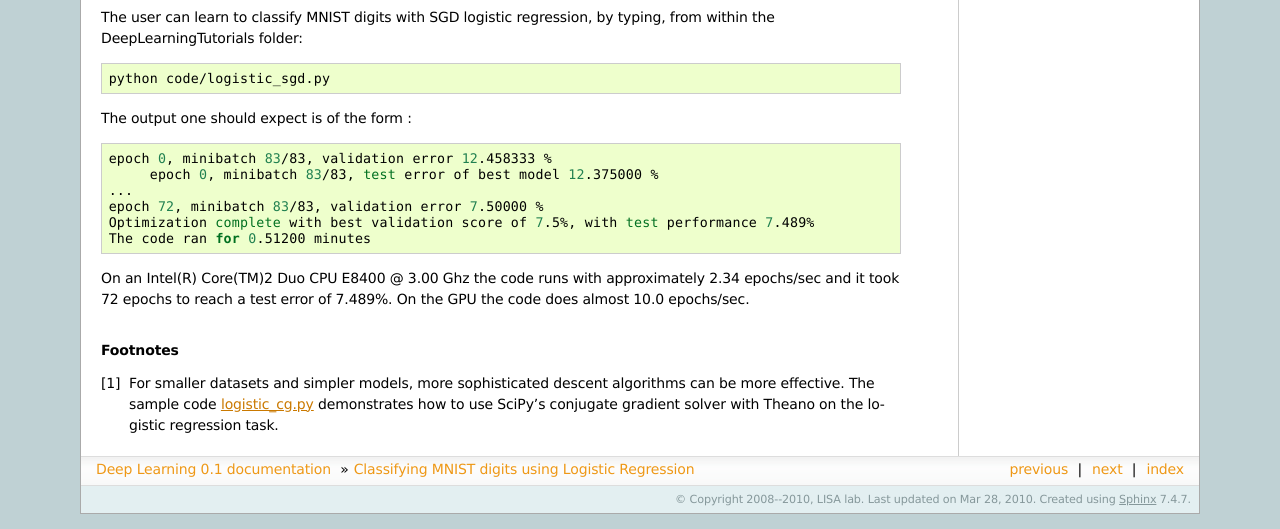
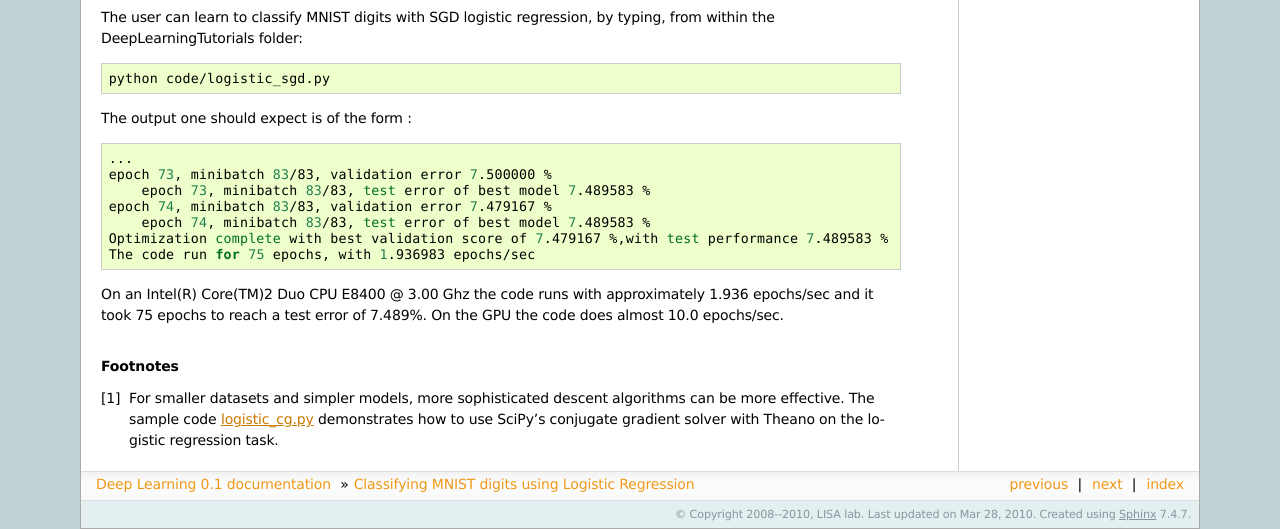
Before and after one commit to lisa-lab/DeepLearningTutorials, a Sphinx documentation site: the page built from doc/logreg.txt, in a window 1280 px wide and 900 px high, scrolled down 5050 px, cut to the strip 371-900 px from the top of the window. Built offline with Sphinx 7.4.7, drawn with Linux system fonts in a browser that asks for light colours; formulas are drawn with MathJax 3.

Commit message:
Updated info about runtime of logreg

```diff
--- a/doc/logreg.txt
+++ b/doc/logreg.txt
@@ -395,15 +395,17 @@ The output one should expect is of the form :
 
 .. code-block:: bash
 
-  epoch 0, minibatch 83/83, validation error 12.458333 %
-       epoch 0, minibatch 83/83, test error of best model 12.375000 %
-  ...
-  epoch 72, minibatch 83/83, validation error 7.50000 %
-  Optimization complete with best validation score of 7.5%, with test performance 7.489%
-  The code ran for 0.51200 minutes
+    ...
+    epoch 73, minibatch 83/83, validation error 7.500000 %
+        epoch 73, minibatch 83/83, test error of best model 7.489583 %
+    epoch 74, minibatch 83/83, validation error 7.479167 %
+        epoch 74, minibatch 83/83, test error of best model 7.489583 %
+    Optimization complete with best validation score of 7.479167 %,with test performance 7.489583 %
+    The code run for 75 epochs, with 1.936983 epochs/sec
+
 
 On an Intel(R) Core(TM)2 Duo CPU E8400 @ 3.00 Ghz  the code runs with
-approximately 2.34 epochs/sec and it took 72 epochs to reach a test
+approximately 1.936 epochs/sec and it took 75 epochs to reach a test
 error of 7.489%. On the GPU the code does almost 10.0 epochs/sec.
 
 .. rubric:: Footnotes
```
